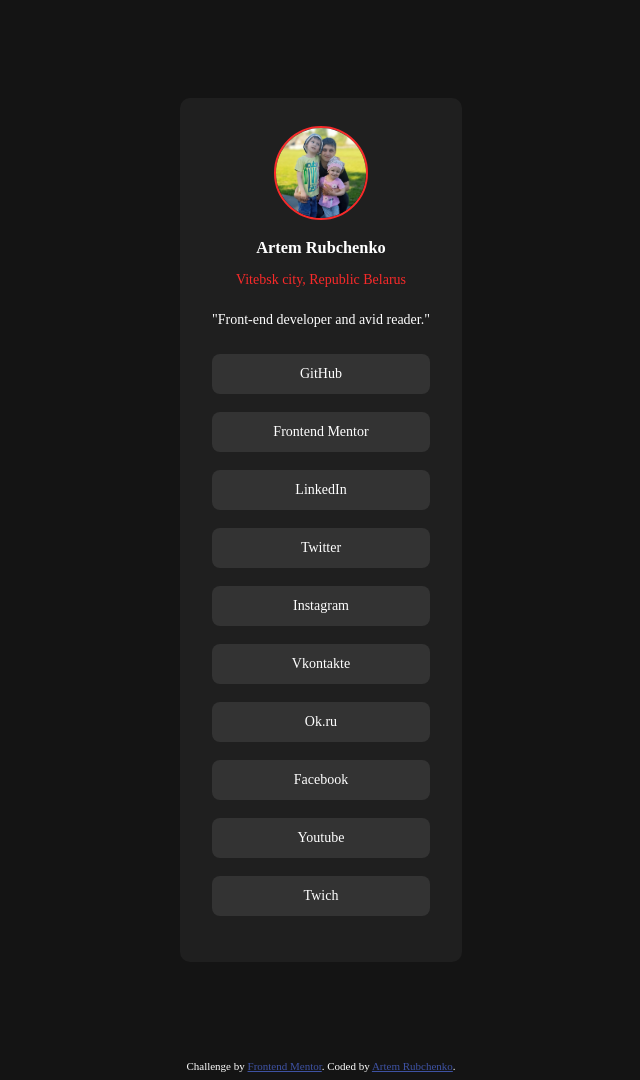
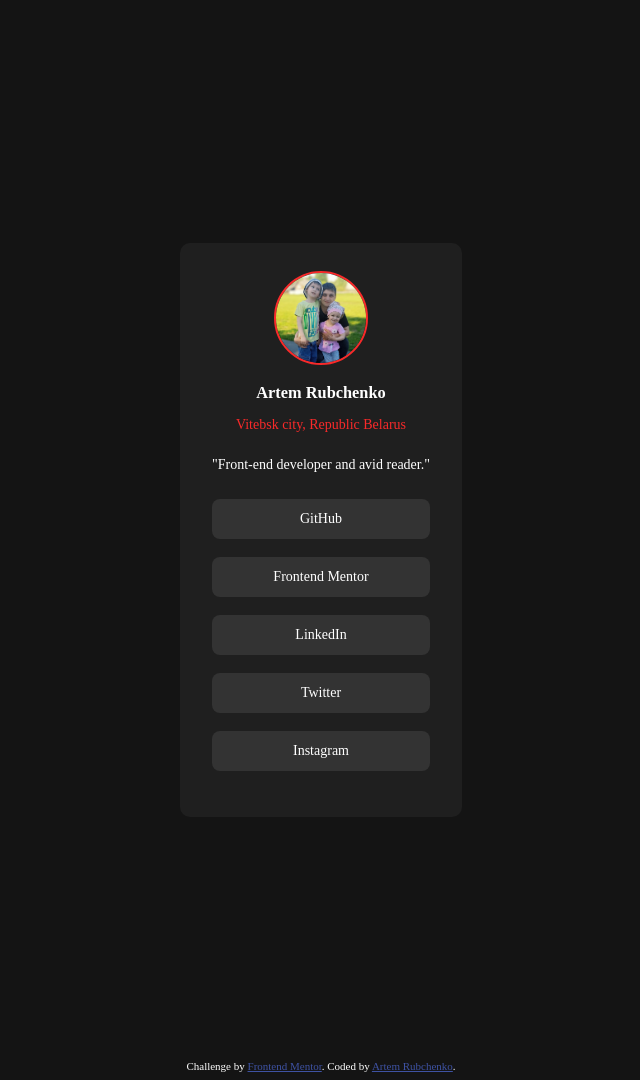
Before and after one commit to RubchenkoArtem/social-links-profile-main-frontendmentor, a plain HTML site: page index.html in a window 1280 px wide. Shown: the whole page, without its empty margins (319-959 px from the left). Drawn offline with Linux system fonts and the light colour scheme.

Commit message:
Update index.html

```diff
--- a/index.html
+++ b/index.html
@@ -77,42 +77,7 @@
             rel="noopener noreferrer"
             class="instagram"
             >Instagram</a>
-            <!-- Vkontakte profile link -->
-            <a
-            href="https://vk.com/blackwalker94"
-            target="_blank"
-            rel="noopener noreferrer"
-            class="vkontakte"
-            >Vkontakte</a>
-            <!-- Ok.ru profile link -->
-            <a
-            href="https://ok.ru/profile/584509277668"
-            target="_blank"
-            rel="noopener noreferrer"
-            class="ok"
-            >Ok.ru</a>
-            <!-- Facebook profile link -->
-            <a
-            href="https://www.facebook.com/profile.php?id=100072577816599"
-            target="_blank"
-            rel="noopener noreferrer"
-            class="Facebook"
-            >Facebook</a>
-             <!-- Youtube profile link -->
-            <a
-            href="https://www.youtube.com/@BlackWalker"
-            target="_blank"
-            rel="noopener noreferrer"
-            class="Youtube"
-            >Youtube</a>
-             <!-- Twich profile link -->
-             <a
-             href="https://www.twitch.tv/blackwalker94"
-             target="_blank"
-             rel="noopener noreferrer"
-             class="Twich"
-             >Twich</a>
-        </div>
+          </div>
       </div>
     </main>
     <!-- Footer section -->
```
